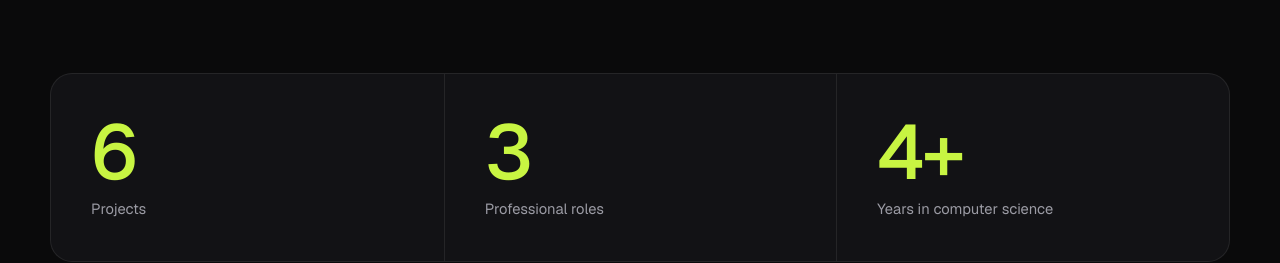
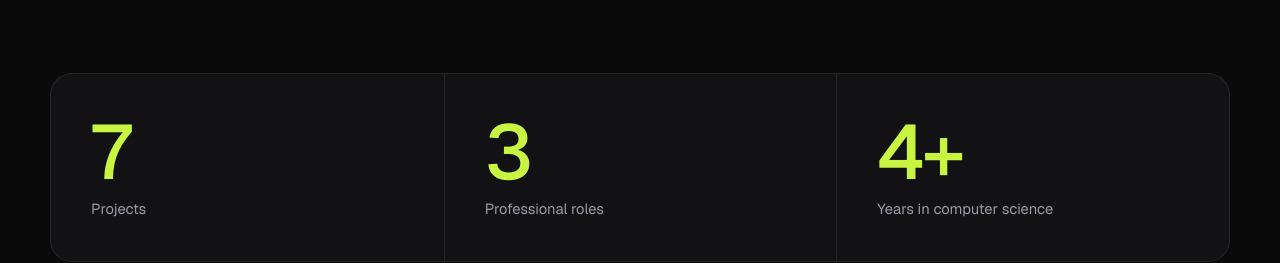
Before and after one commit to ZAKARIAE48CHELLE/zakariae-chelle, a plain HTML site: page index.html in a window 1280 px wide. Shown: the part 1531-1794 px from the top of the page. Drawn offline with Linux system fonts and the light colour scheme.

Commit message:
Update portfolio content

```diff
--- a/index.html
+++ b/index.html
@@ -139,7 +139,7 @@
     </dl>
   </div>
   <div class="stats rv">
-    <div><strong data-count="6">6</strong><span data-i18n="stat.projects">Projects</span></div>
+    <div><strong data-count="7">7</strong><span data-i18n="stat.projects">Projects</span></div>
     <div><strong data-count="3">3</strong><span data-i18n="stat.roles">Professional roles</span></div>
     <div><strong data-count="4" data-suffix="+">4+</strong><span data-i18n="stat.years">Years in computer science</span></div>
   </div>
```
